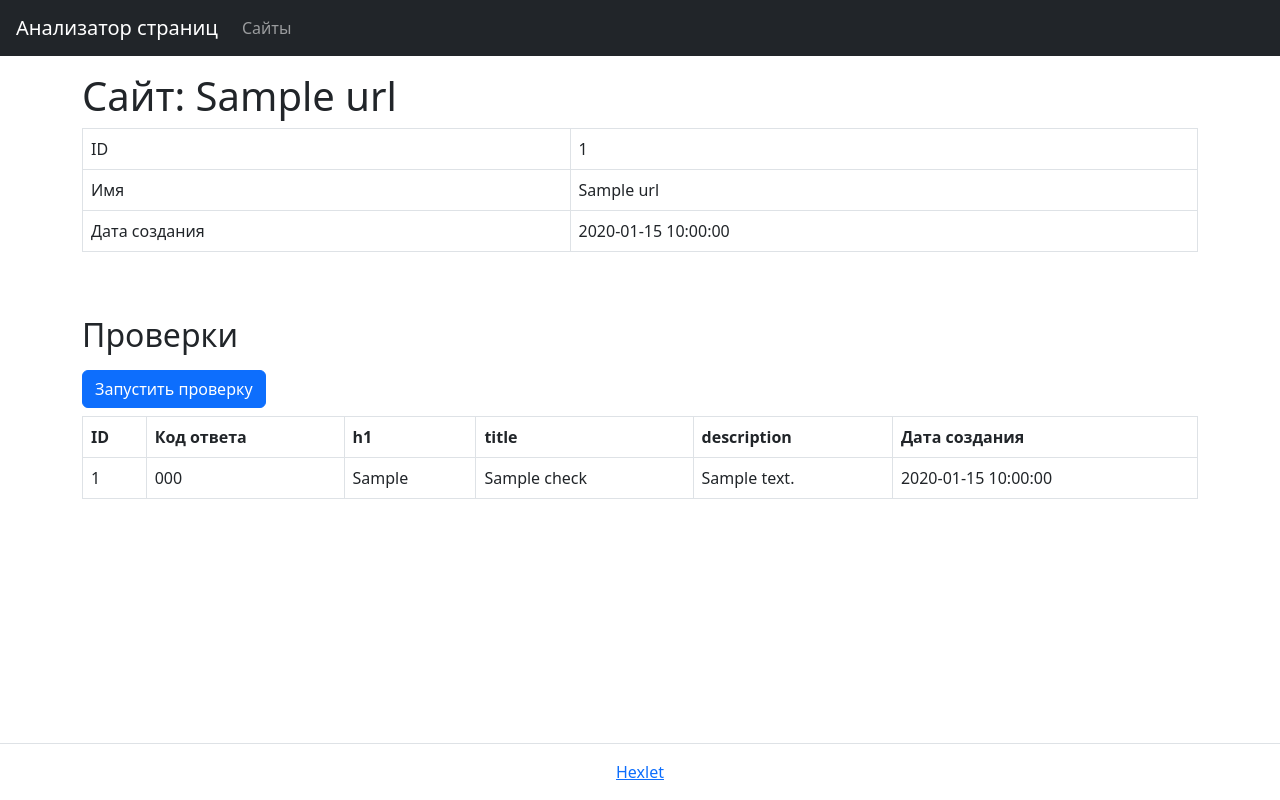
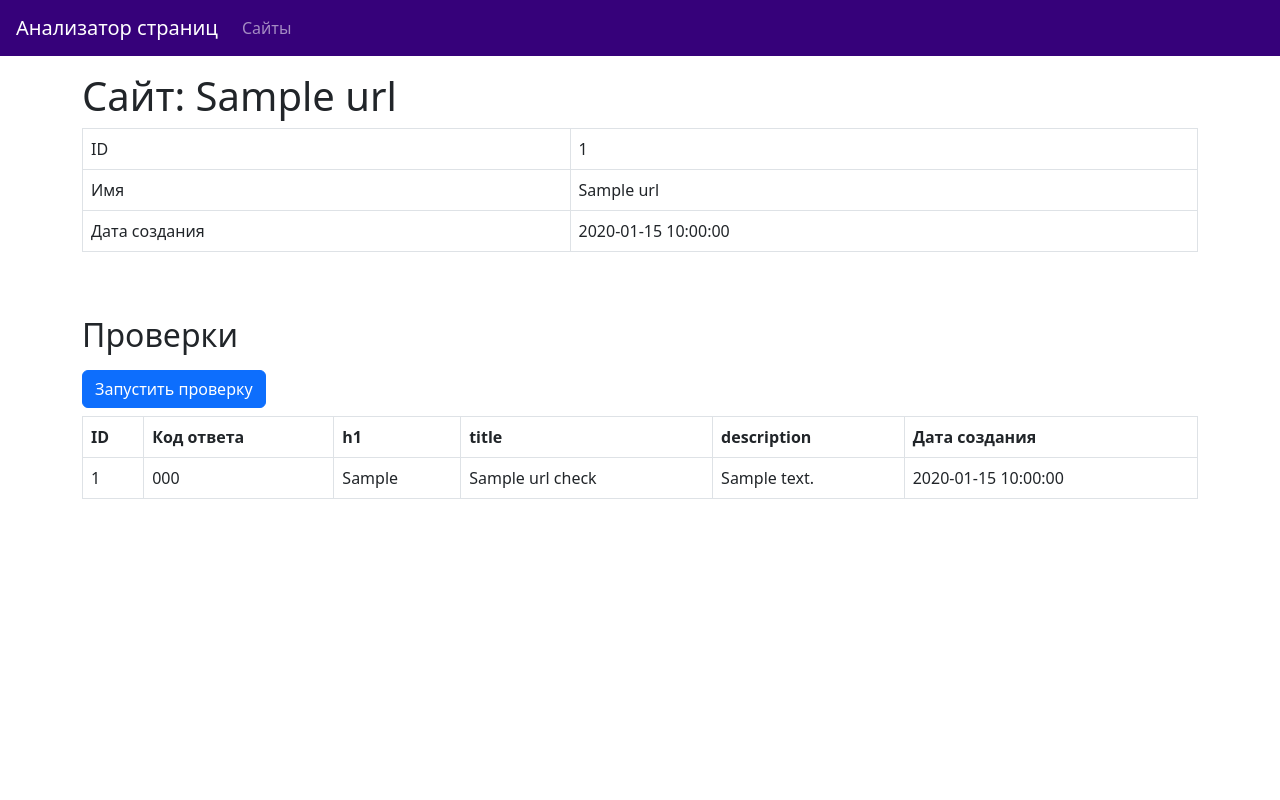
Before and after one commit to boytsovau/python-project-83, a Flask app: page /urls/1 in a window 1280 px wide. Run offline with Flask 3, Linux system fonts and the light colour scheme; a database or web service that is not in the repository returns one stand-in record (values such as "Sample title"); some libraries are stand-ins or nearby versions.

Commit message:
modified:   database.sql 	modified:   page_analyzer/app.py 	new file:   page_analyzer/database.py 	new file:   page_analyzer/templates/base.html 	new file:   page_analyzer/templates/error.html 	modified:   page_analyzer/templates/index.html 	modified:   page_analyzer/templates/url.html 	modified:   page_analyzer/templates/urls.html 	new file:   page_analyzer/validator.py 	modified:   poetry.lock 	modified:   pyproject.toml

```diff
--- a/database.sql
+++ b/database.sql
@@ -1,5 +1,18 @@
+DROP TABLE IF EXISTS urls;
+DROP TABLE IF EXISTS url_checks;
 CREATE TABLE urls (
-    id bigint PRIMARY KEY,
-    name VARCHAR(255) NOT NULL,
-    created_at TIMESTAMP
+  id bigint PRIMARY KEY GENERATED ALWAYS AS IDENTITY,
+  name varchar(255),
+  created_at date
 );
+
+
+CREATE TABLE url_checks (
+  id bigint PRIMARY KEY GENERATED ALWAYS AS IDENTITY,
+  url_id bigint REFERENCES urls (id),
+  status_code integer,
+  h1 varchar(255),
+  title varchar(255),
+  description varchar(255),
+  created_at date
+);
--- a/page_analyzer/app.py
+++ b/page_analyzer/app.py
@@ -1,67 +1,109 @@
-from flask import Flask, render_template, request, redirect, url_for, flash
-import psycopg2
 import os
+from datetime import datetime
+from flask import (
+    Flask,
+    render_template,
+    request,
+    redirect,
+    url_for,
+    flash,
+    get_flashed_messages,
+)
+import requests
 from dotenv import load_dotenv
-from validators import url as validate_url
+from page_analyzer.validator import (
+    check_validity,
+    get_check_url,
+    get_http_response,
+    get_normalized_url
+)
+from page_analyzer.database import (
+    add_url_record,
+    add_check_record,
+    get_url_by_name,
+    get_all_url_records,
+    get_url_by_id,
+    get_checks_url_by_id,
+    get_last_check_url
+)
 
 app = Flask(__name__)
-app.secret_key = 'supersecretkey'
-
 load_dotenv()
-DATABASE_URL = os.getenv('DATABASE_URL')
-
-def connect_db():
-    return psycopg2.connect(DATABASE_URL)
+app.config['SECRET_KEY'] = os.getenv('SECRET_KEY')
 
 
-@app.route('/')
+@app.get('/')
 def index():
     return render_template('index.html')
 
 
-@app.route('/urls', methods=['GET', 'POST'])
-def handle_urls():
-    if request.method == 'GET':
-        conn = connect_db()
-        cur = conn.cursor()
-        cur.execute("SELECT * FROM urls ORDER BY id DESC")
-        urls = cur.fetchall()
-        conn.close()
-        return render_template('urls.html', urls=urls)
-    elif request.method == 'POST':
-        url = request.form['url']
+@app.post('/urls')
+def add_url():
+    url_fields_dct = request.form.to_dict()
+    url_fields_dct['created_at'] = datetime.now().strftime("%Y-%m-%d %H:%M:%S")
+    normalize_url = get_normalized_url(url_fields_dct['url'])
+    errors = check_validity(normalize_url)
 
-        if len(url) > 255:
-            flash('URL не должен превышать 255 символов', 'error')
-            return redirect(url_for('handle_urls'))
+    if errors:
+        if errors['name'] == 'Страница уже существует':
+            url_record = get_url_by_name(normalize_url)
+            id = url_record['id']
+            flash(errors['name'], 'alert-primary')
+            return redirect(url_for('get_one_url', id=id))
+        else:
+            flash(errors['name'], 'alert-danger')
+            if 'name1' in errors:
+                flash(errors["name1"], 'alert-danger')
 
-        if not validate_url(url):
-            flash('Введенный URL недействителен', 'error')
-            return redirect(url_for('handle_urls'))
-
-        conn = connect_db()
-        cur = conn.cursor()
-        cur.execute("INSERT INTO urls (name) VALUES (%s)", (url,))
-        conn.commit()
-        conn.close()
-
-        flash('URL успешно добавлен', 'success')
-        return redirect(url_for('handle_urls'))
+            errors = get_flashed_messages(with_categories=True)
+            return render_template('index.html', url=url_fields_dct['url'], errors=errors), 422
+    else:
+        url_fields_dct['url'] = normalize_url
+        add_url_record(url_fields_dct)
+        flash('Страница успешно добавлена', 'alert-success')
+        url_record = get_url_by_name(normalize_url)
+        id = url_record['id']
+        return redirect(url_for('get_one_url', id=id))
 
 
-@app.route('/urls/<int:url_id>')
-def show_url(url_id):
-    conn = connect_db()
-    cur = conn.cursor()
-    cur.execute("SELECT * FROM urls WHERE id = %s", (url_id,))
-    url = cur.fetchone()
+@app.get('/urls')
+def get_all_urls():
+    all_urls = get_all_url_records()
+    last_check = get_last_check_url()
+    return render_template('urls.html', urls=all_urls, last_check=last_check)
 
-    cur.execute("SELECT * FROM checks WHERE url_id = %s ORDER BY id DESC", (url_id,))
-    checks = cur.fetchall()
 
-    conn.close()
+@app.get('/urls/<id>')
+def get_one_url(id):
+    url = get_url_by_id(id)
+    checks = get_checks_url_by_id(id)
+    messages = get_flashed_messages(with_categories=True)
+    return render_template('url.html', url=url, messages=messages, checks=checks)
 
-    return render_template('url.html', url=url, checks=checks)
+
+@app.post('/urls/<id>/checks')
+def add_check(id):
+    url_record = get_url_by_id(id)
+    url = url_record['name']
+    try:
+        http_response = get_http_response(url)
+    except requests.RequestException:
+        flash('Произошла ошибка при проверке', 'alert-danger')
+    else:
+        check_record = get_check_url(id, http_response)
+        add_check_record(check_record)
+        flash('Страница успешно проверена', 'alert-success')
+    return redirect(url_for('get_one_url', id=id))
+
+
+@app.errorhandler(404)
+def not_found_error(error):
+    return render_template('error.html', message='Страница не найдена!'), 404
+
+
+@app.errorhandler(500)
+def internal_error(error):
+    return render_template('error.html', message='Внутренняя проблема сервера.'), 500
 
 
 if __name__ == '__main__':
--- /dev/null
+++ b/page_analyzer/database.py
@@ -0,0 +1,61 @@
+import os
+import psycopg2
+from psycopg2.extras import DictCursor
+from dotenv import load_dotenv
+
+
+load_dotenv()
+DATABASE_URL = os.getenv('DATABASE_URL')
+
+
+def execute_query(query, parameters=None, fetchall=False):
+    conn = psycopg2.connect(DATABASE_URL)
+    with conn.cursor(cursor_factory=DictCursor) as curs:
+        curs.execute(query, parameters)
+        if fetchall:
+            results = curs.fetchall()
+        else:
+            results = curs.fetchone()
+    conn.commit()
+    conn.close()
+    return results
+
+
+def add_url_record(url_fields_dct):
+    url_insert_query = 'INSERT INTO urls (name, created_at) VALUES (%(url)s, %(created_at)s)'
+    execute_query(url_insert_query, url_fields_dct)
+
+
+def add_check_record(check_fields_dct):
+    check_insert_query = 'INSERT INTO url_checks (url_id, status_code, h1, title, description, created_at) \
+                          VALUES (%(url_id)s, %(status_code)s, %(h1)s, %(title)s, %(description)s, %(created_at)s)'
+    execute_query(check_insert_query, check_fields_dct)
+
+
+def get_url_by_name(name):
+    url_select_query = 'SELECT * FROM urls WHERE name = %s'
+    return execute_query(url_select_query, [name])
+
+
+def get_url_by_id(id):
+    url_select_query = 'SELECT * FROM urls WHERE id = %s'
+    return execute_query(url_select_query, [id])
+
+
+def get_all_url_records():
+    url_select_query = 'SELECT * FROM urls'
+    return execute_query(url_select_query, fetchall=True)
+
+
+def get_checks_url_by_id(id):
+    check_select_query = 'SELECT * FROM url_checks WHERE url_id = %s'
+    return execute_query(check_select_query, [id], fetchall=True)
+
+
+def get_last_check_url():
+    check_select_query = 'SELECT urls.id, urls.name, url_checks.status_code, url_checks.created_at \
+                          FROM urls \
+                          LEFT JOIN url_checks ON urls.id = url_checks.url_id \
+                          AND url_checks.id = (SELECT MAX(url_checks.id) FROM url_checks WHERE url_id = urls.id) \
+                          ORDER BY url_checks.created_at DESC'
+    return execute_query(check_select_query, fetchall=True)
--- /dev/null
+++ b/page_analyzer/templates/base.html
@@ -0,0 +1,30 @@
+<!DOCTYPE html>
+<html lang="en">
+<head>
+    <meta charset="UTF-8">
+    <!-- For correct responsive behavior on mobile devices -->
+    <meta name="viewport" content="width=device-width, initial-scale=1">
+    <title>Анализатор страниц</title>
+    <link href="https://cdn.jsdelivr.net/npm/bootstrap@5.2.3/dist/css/bootstrap.min.css" rel="stylesheet" integrity="sha384-rbsA2VBKQhggwzxH7pPCaAqO46MgnOM80zW1RWuH61DGLwZJEdK2Kadq2F9CUG65" crossorigin="anonymous">
+</head>
+<body class="min-vh-100 d-flex flex-column">
+  <header class="flex-shrink-0">
+      <nav class="navbar navbar-dark navbar-expand-md px-3" style="background-color: #36017A">
+          <a class= "navbar-brand text-white" href="/">Анализатор страниц</a>
+          <button class="navbar-toggler" type="button" data-toggle="collapse" data-target="#navbarNavAltMarkup" aria-controls="navbarNavAltMarkup" aria-expanded="false" aria-label="Toggle navigation">
+            <span class="navbar-toggler-icon"></span>
+          </button>
+          <div class="collapse navbar-collapse" id="navbarNav">
+            <ul class="navbar-nav">
+              <li class="nav-item active">
+                <a class="nav-link text-white-20" href="/urls">Сайты</a>
+              </li>
+            </ul>
+          </div>
+      </nav>
+  </header>
+{% block content %}
+{% endblock %}
+  <script src="https://cdn.jsdelivr.net/npm/bootstrap@5.0.1/dist/js/bootstrap.bundle.min.js" integrity="sha384-gtEjrD/SeCtmISkJkNUaaKMoLD0//ElJ19smozuHV6z3Iehds+3Ulb9Bn9Plx0x4" crossorigin="anonymous"></script>
+</body>
+</html>
--- a/page_analyzer/templates/url.html
+++ b/page_analyzer/templates/url.html
@@ -1,24 +1,10 @@
-<!DOCTYPE html>
-<html lang="en">
-<head>
-    <meta charset="utf-8">
-    <meta name="viewport" content="width=device-width, initial-scale=1, shrink-to-fit=no">
-    <meta name="description" content="Third project for Hexlet.io">
-    <link href="https://cdn.jsdelivr.net/npm/bootstrap@5.2.0/dist/css/bootstrap.min.css" rel="stylesheet" integrity="sha384-gH2yIJqKdNHPEq0n4Mqa/HGKIhSkIHeL5AyhkYV8i59U5AR6csBvApHHNl/vI1Bx" crossorigin="anonymous">
-    <title>Анализатор страниц</title>
-</head>
-<body class="min-vh-100 d-flex flex-column">
-    <header class="flex-shrink-0">
-        <nav class="navbar navbar-expand-md navbar-dark bg-dark px-3">
-            <a class="navbar-brand" href="/">Анализатор страниц</a>
-            <div id="navbarNav">
-                <ul class="navbar-nav">
-                    <li class="nav-item"><a class="nav-link" href="/urls">Сайты</a></li>
-                </ul>
-            </div>
-        </nav>
-    </header>
-
+{% extends "base.html" %}
+{% block content %}
+  {% if messages %}
+      {% for category, message in messages %}
+          <div class="alert {{ category }}" role="alert">{{ message }}</div>
+      {% endfor %}
+  {% endif %}
   <main class="flex-grow-1">
       <div class="container-lg mt-3">
           <h1>Сайт: {{ url.name }}</h1>
@@ -41,7 +27,7 @@
               </table>
           </div>
           <h2 class="mt-5 mb-3">Проверки</h2>
-            <form method="post" action="/urls/{{ url.id }}/checks">
+          <form method="post" action="/urls/{{ url[0] }}/checks">
               <input type="submit" class="btn btn-primary" value="Запустить проверку">
           </form>
           <div>
@@ -70,15 +56,4 @@
           </div>
       </div>
   </main>
-
-    <footer class="border-top py-3 mt-5 flex-shrink-0">
-        <div class="container-lg">
-            <div class="text-center">
-                <a href="https://ru.hexlet.io/" target="_blank">Hexlet</a>
-            </div>
-        </div>
-    </footer>
-
-    <script src="https://cdn.jsdelivr.net/npm/bootstrap@5.1.3/dist/js/bootstrap.bundle.min.js" integrity="sha384-ka7Sk0Gln4gmtz2MlQnikT1wXgYsOg+OMhuP+IlRH9sENBO0LRn5q+8nbTov4+1p" crossorigin="anonymous"></script>
-</body>
-</html>
+{% endblock %}
--- a/pyproject.toml
+++ b/pyproject.toml
@@ -17,6 +17,8 @@ gunicorn = "^21.2.0"
 python-dotenv = "^1.0.0"
 psycopg2-binary = "^2.9.9"
 validators = "^0.22.0"
+requests = "^2.31.0"
+bs4 = "^0.0.1"
 
 [tool.poetry.group.dev.dependencies]
 flake8 = "^6.0.0"
```
Also changed, not shown: page_analyzer/templates/error.html (added, +11 -0 lines), page_analyzer/templates/index.html (+14 -36 lines), page_analyzer/templates/urls.html (+14 -47 lines), page_analyzer/validator.py (added, +57 -0 lines), 1 other file. Lines whose indentation alone changed are shown as unchanged.
